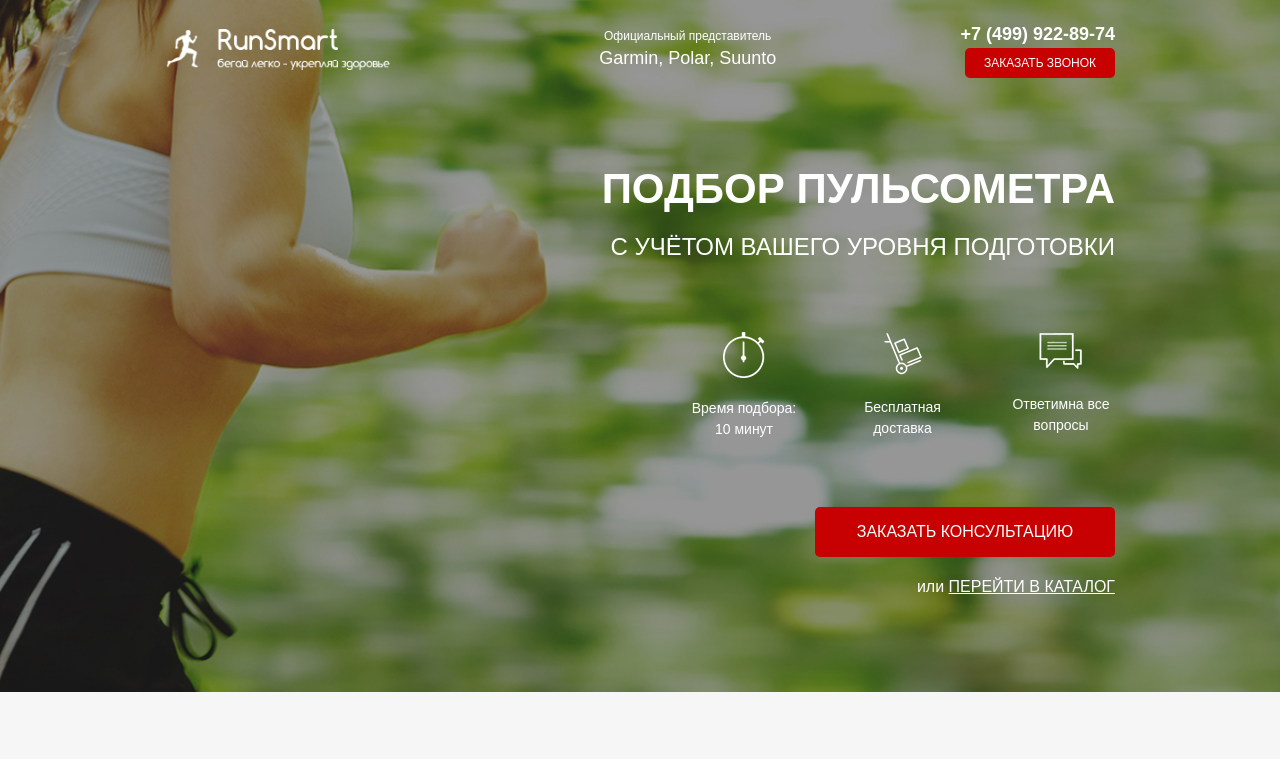
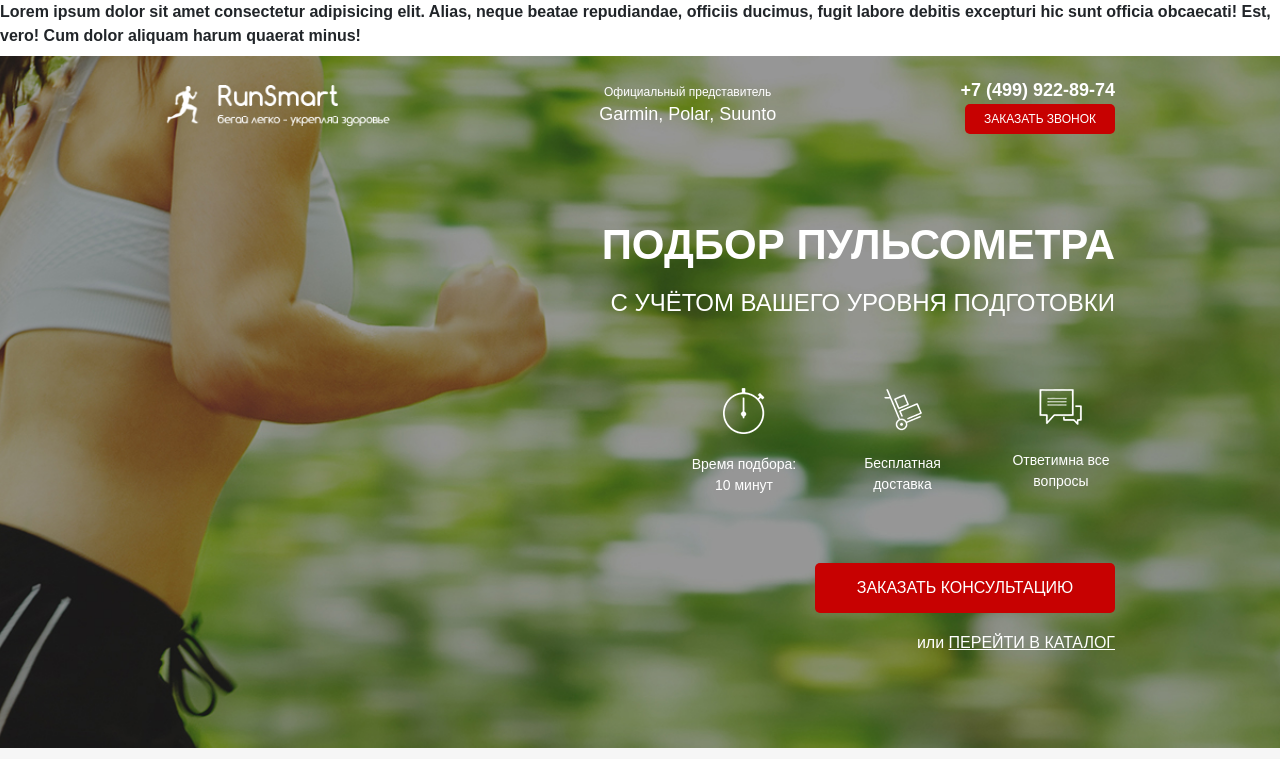
Before and after one commit to ValentinZhuk/project, a website: page src/index.html in a window 1280 px wide. Shown: the top 759 px of the page. Drawn offline with Linux system fonts and the light colour scheme.

```diff
--- a/src/index.html
+++ b/src/index.html
@@ -9,6 +9,11 @@
 		<link rel="stylesheet" href="css/style.min.css" />
 	</head>
 	<body>
+		<h4 class="repo">
+			Lorem ipsum dolor sit amet consectetur adipisicing elit. Alias, neque
+			beatae repudiandae, officiis ducimus, fugit labore debitis excepturi hic
+			sunt officia obcaecati! Est, vero! Cum dolor aliquam harum quaerat minus!
+		</h4>
 		<div class="promo">
 			<div class="container">
 				<header class="header">
```
